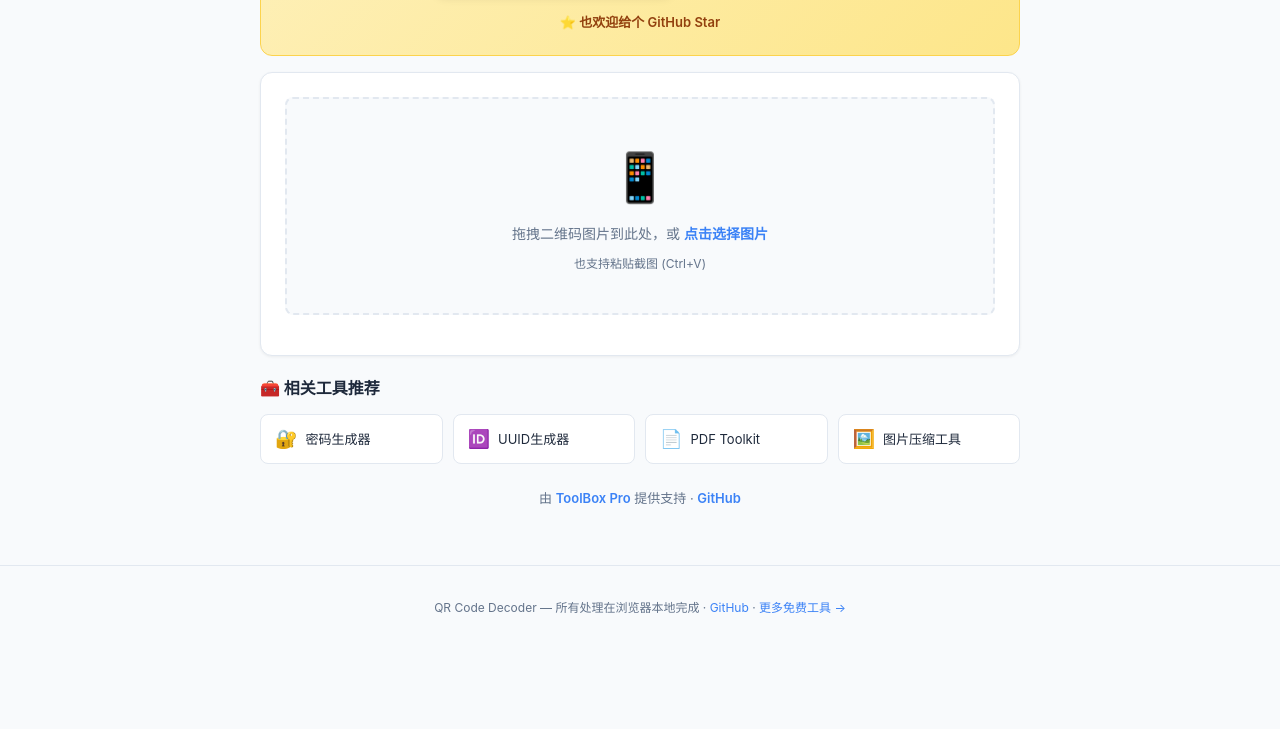
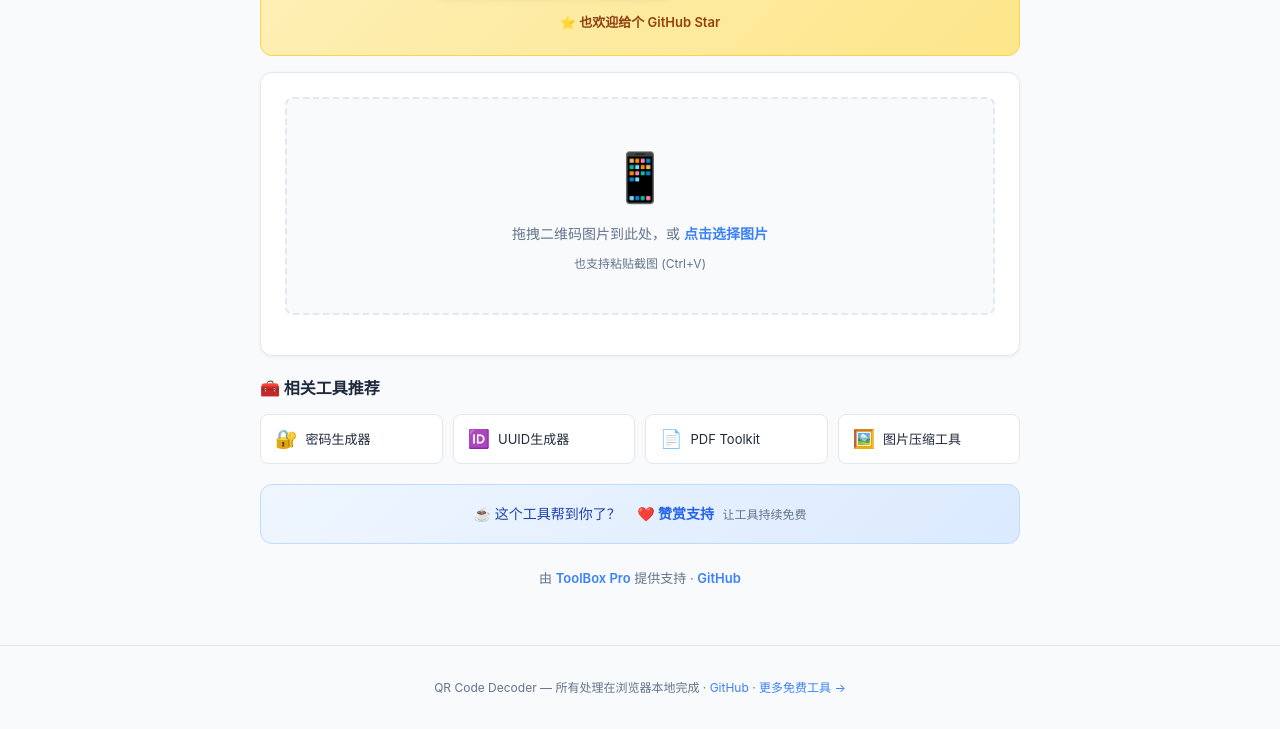
Before and after one commit to dingpeng29/qr-decoder, a plain HTML site: page docs/index.html in a window 1280 px wide. Shown: the part 588-1317 px from the top of the page. Before the commit the page ends 1237 px from the top, so only its background shows below. Drawn offline with nearby package versions, Linux system fonts and the light colour scheme.

Commit message:
feat: 添加使用后打赏提醒，优化变现转化

```diff
--- a/docs/index.html
+++ b/docs/index.html
@@ -68,7 +68,7 @@ body{font-family:-apple-system,BlinkMacSystemFont,'Segoe UI',Roboto,sans-serif;b
 <div class="container">
 <div class="hero"><h1>二维码在线解码器</h1><p>上传二维码图片，识别其中内容。支持网址、文本、WiFi、名片等所有QR码格式。</p></div>
 
-<div class="donate-box">
+<div class="donate-box" id="donateTop">
 <h3>❤️ 支持这个工具</h3>
 <p>这个工具完全免费、无广告。如果它帮到了你，欢迎支持我们 ☕</p>
 <div style="display:flex;align-items:center;justify-content:center;gap:24px;flex-wrap:wrap;margin-top:12px;">
@@ -109,6 +109,12 @@ body{font-family:-apple-system,BlinkMacSystemFont,'Segoe UI',Roboto,sans-serif;b
 <a class="related-card" href="/pdf-toolkit/"><span class="ricon">📄</span><span>PDF Toolkit</span></a>
 <a class="related-card" href="/image-compressor/"><span class="ricon">🖼️</span><span>图片压缩工具</span></a>
 </div>
+</div>
+
+<div style="text-align:center;padding:16px;margin-top:20px;background:linear-gradient(135deg,#eff6ff,#dbeafe);border-radius:12px;border:1px solid #bfdbfe;">
+<span style="font-size:14px;color:#1e40af;">☕ 这个工具帮到你了？</span>
+<a href="#" onclick="var el=document.getElementById('donateTop');el.scrollIntoView({behavior:'smooth'});return false;" style="margin-left:12px;color:#2563eb;font-weight:700;text-decoration:none;font-size:14px;">❤️ 赞赏支持</a>
+<span style="color:#64748b;font-size:12px;margin-left:4px;">让工具持续免费</span>
 </div>
 <div class="powered">由 <a href="/toolbox-pro/">ToolBox Pro</a> 提供支持 · <a href="https://github.com/dingpeng29/qr-decoder" target="_blank">GitHub</a></div>
 </div>
```
